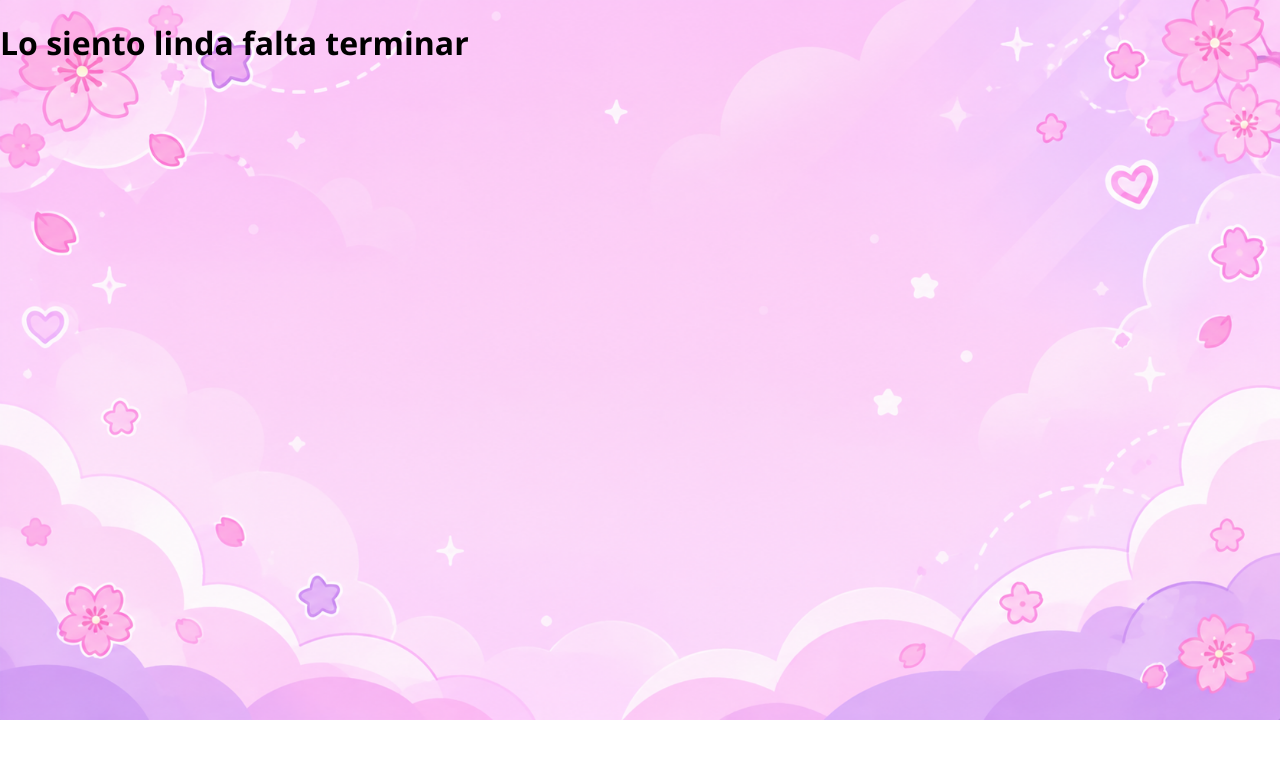
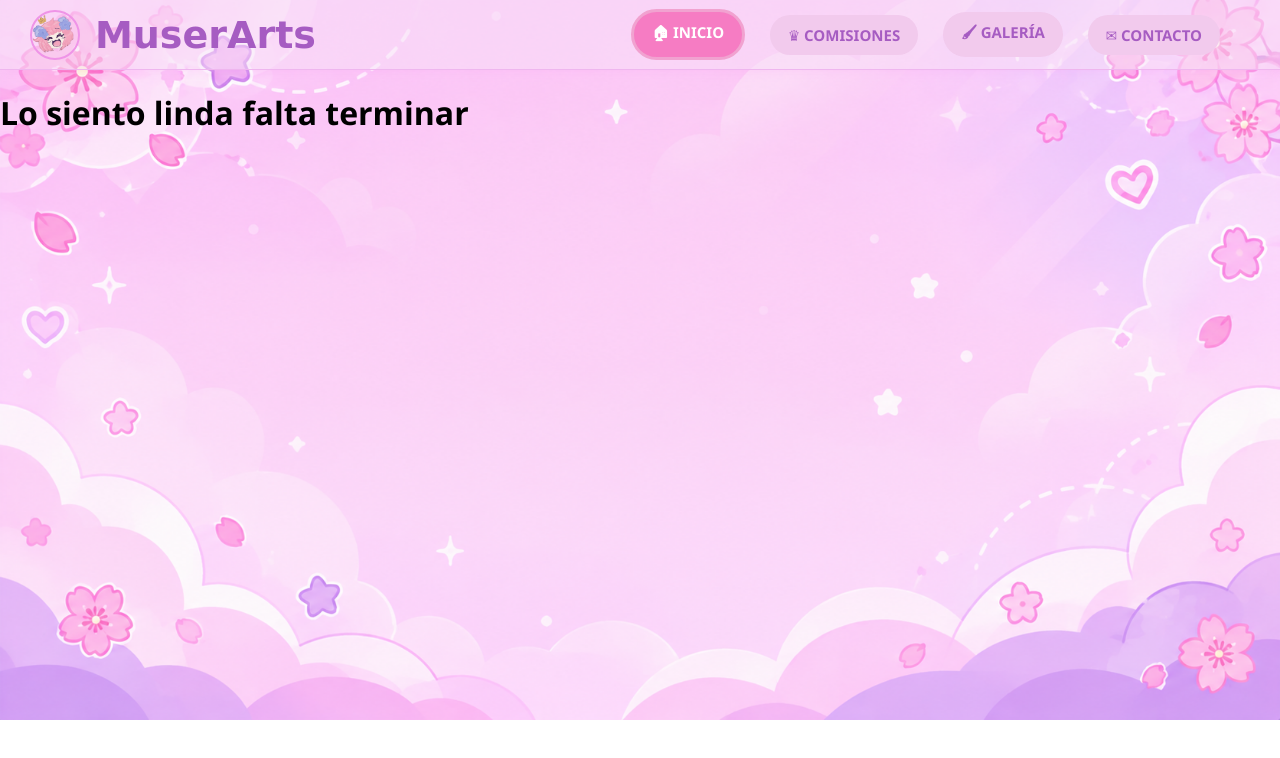
Before and after one commit to FerFlores20/MuserArts, a plain HTML site: page comisiones.html in a window 1280 px wide. Drawn offline with Linux system fonts and the light colour scheme.

Commit message:
Update comisiones.html

```diff
--- a/comisiones.html
+++ b/comisiones.html
@@ -9,6 +9,35 @@
     <title>MuserArts | Comisiones</title>
 </head>
 <body>
+    <header id="encabezado">
+
+        <img id="logo" src="icon.png" alt="Logo de MuserArts">
+
+        <h1 id="titleA">MuserArts</h1>
+
+        <nav>
+            <ul>
+
+                <li >
+                    <a class="iniciobtn" href="index.html">🏠︎ INICIO</a>
+                </li>
+
+                <li>
+                    <a href="comisiones.html">♛ COMISIONES</a>
+                </li>
+
+                <li>
+                    <a href="galeria.html">🖌 GALERÍA</a>
+                </li>
+
+                <li>
+                    <a href="contacto.html">✉ CONTACTO</a>
+                </li>
+
+            </ul>
+        </nav>
+
+    </header>
     <h1>Lo siento linda falta terminar</h1>
 
 </body>
```
